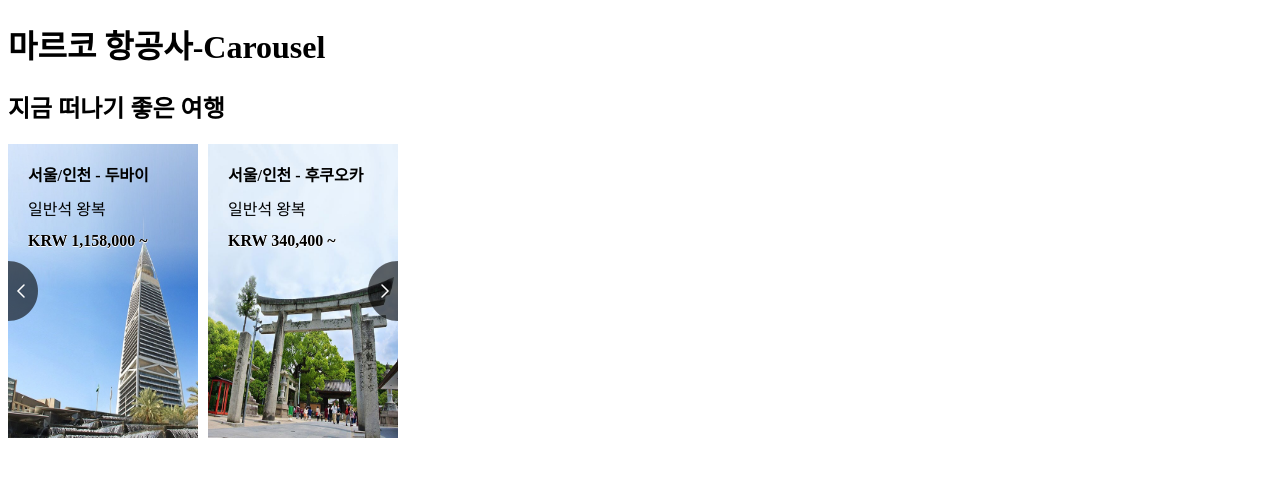
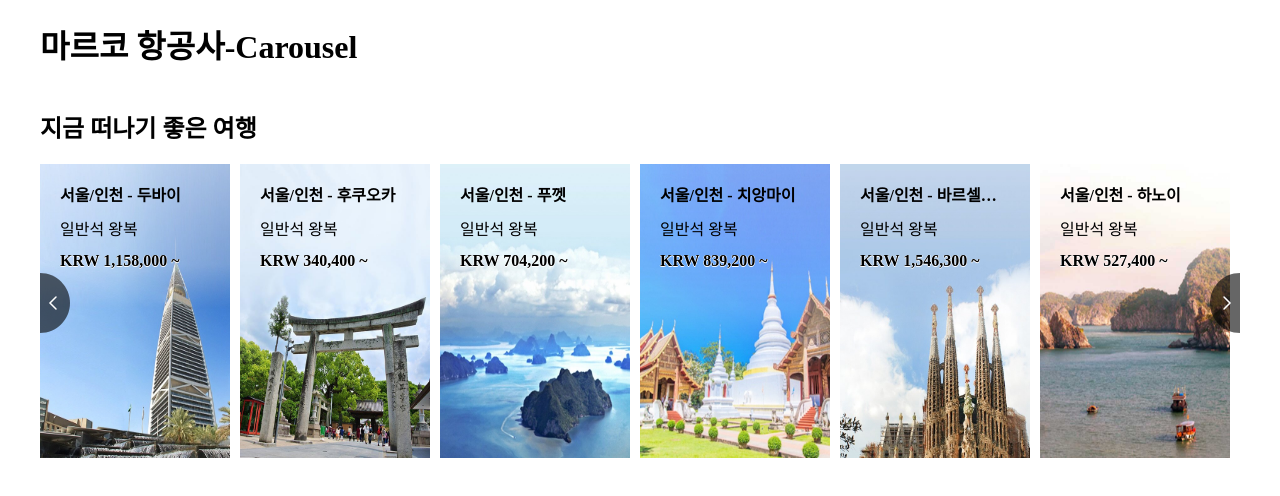
Before and after one commit to woowacourse/a11y-airline, a React (Create React App) app: page /mission2 in a window 1280 px wide. Shown: the top 496 px of the page. Built offline with nearby package versions, Linux system fonts and the light colour scheme.

Commit message:
feat: 버튼 위치 스타일 수정

```diff
--- a/src/Pages/CarouselPage/Carousel/SlideControl.tsx
+++ b/src/Pages/CarouselPage/Carousel/SlideControl.tsx
@@ -15,7 +15,7 @@ const SlideControl = ({
         <ScreenReaderOnlyMessage aria-hidden={true}>이전</ScreenReaderOnlyMessage>
       </LeftButton>
       <RightButton onClick={slideNext} ref={rightButtonRef}>
-        <ScreenReaderOnlyMessage>다음</ScreenReaderOnlyMessage>
+        <ScreenReaderOnlyMessage aria-hidden={true}>다음</ScreenReaderOnlyMessage>
       </RightButton>
     </Wrapper>
   );
@@ -25,22 +25,21 @@ export default SlideControl;
 
 const Wrapper = styled.div`
   position: absolute;
+  top: 50%;
+  transform: translateY(-50%);
+  left: 0;
   width: 100%;
-  top: 50%;
-  left: 0;
   box-sizing: border-box;
+  cursor: pointer;
 `;
 
 const LeftButton = styled.button`
+  position: absolute;
+  left: 0;
   background: url(${ButtonLeft}) no-repeat center top;
   background-size: 30px 60px;
-  position: absolute;
-  left: 0;
   width: 30px;
   height: 60px;
-  transform: translateY(-50%);
-  border: 0;
-  cursor: pointer;
 `;
 
 const RightButton = styled.button`
@@ -50,9 +49,6 @@ const RightButton = styled.button`
   right: 0;
   width: 30px;
   height: 60px;
-  transform: translateY(-50%);
-  border: 0;
-  cursor: pointer;
 `;
 
 const ScreenReaderOnlyMessage = styled.span`
--- a/src/Pages/CarouselPage/Carousel/index.tsx
+++ b/src/Pages/CarouselPage/Carousel/index.tsx
@@ -56,12 +56,6 @@ const Carousel = ({
     setCurrentSlide((prevSlide) => prevSlide + 1);
   };
 
-  //   useEffect(() => {
-  //     if (!slideRef.current) {
-  //       return;
-  //     }
-  //   }, []);
-
   useEffect(() => {
     if (!slideRef.current) {
       return;
@@ -90,13 +84,13 @@ const Carousel = ({
               <SlideItem key={item.id} {...item} width={itemWidth} />
             ))}
           </SliderContainer>
-          <SlideControl
-            slidePrevious={slidePrevious}
-            slideNext={slideNext}
-            leftButtonRef={leftButtonRef}
-            rightButtonRef={rightButtonRef}
-          />
         </Wrapper>
+        <SlideControl
+          slidePrevious={slidePrevious}
+          slideNext={slideNext}
+          leftButtonRef={leftButtonRef}
+          rightButtonRef={rightButtonRef}
+        />
       </CarouselSection>
     </main>
   );
@@ -104,7 +98,10 @@ const Carousel = ({
 
 export default Carousel;
 
-const CarouselSection = styled.section``;
+const CarouselSection = styled.section`
+  position: relative;
+  overflow: hidden;
+`;
 
 const Wrapper = styled.div<{ width: number }>`
   ${({ width }) => css`
@@ -114,8 +111,6 @@ const Wrapper = styled.div<{ width: number }>`
     display: block;
     word-break: break-word;
     width: ${width}px;
-    overflow: hidden;
-    position: relative;
   `}
 `;
 
--- a/src/Pages/CarouselPage/index.tsx
+++ b/src/Pages/CarouselPage/index.tsx
@@ -1,17 +1,22 @@
 import Carousel from './Carousel';
 import { mockingSlideItems } from './data';
+import styled from 'styled-components';
 
 const CarouselPage = () => {
   return (
-    <>
+    <Wrapper>
       <Carousel
         slideItems={mockingSlideItems}
-        displayedSlideCount={2}
+        displayedSlideCount={6}
         itemWidth={190}
         itemGap={10}
       />
-    </>
+    </Wrapper>
   );
 };
 
 export default CarouselPage;
+
+const Wrapper = styled.div`
+  padding: 0 2rem;
+`;
```
